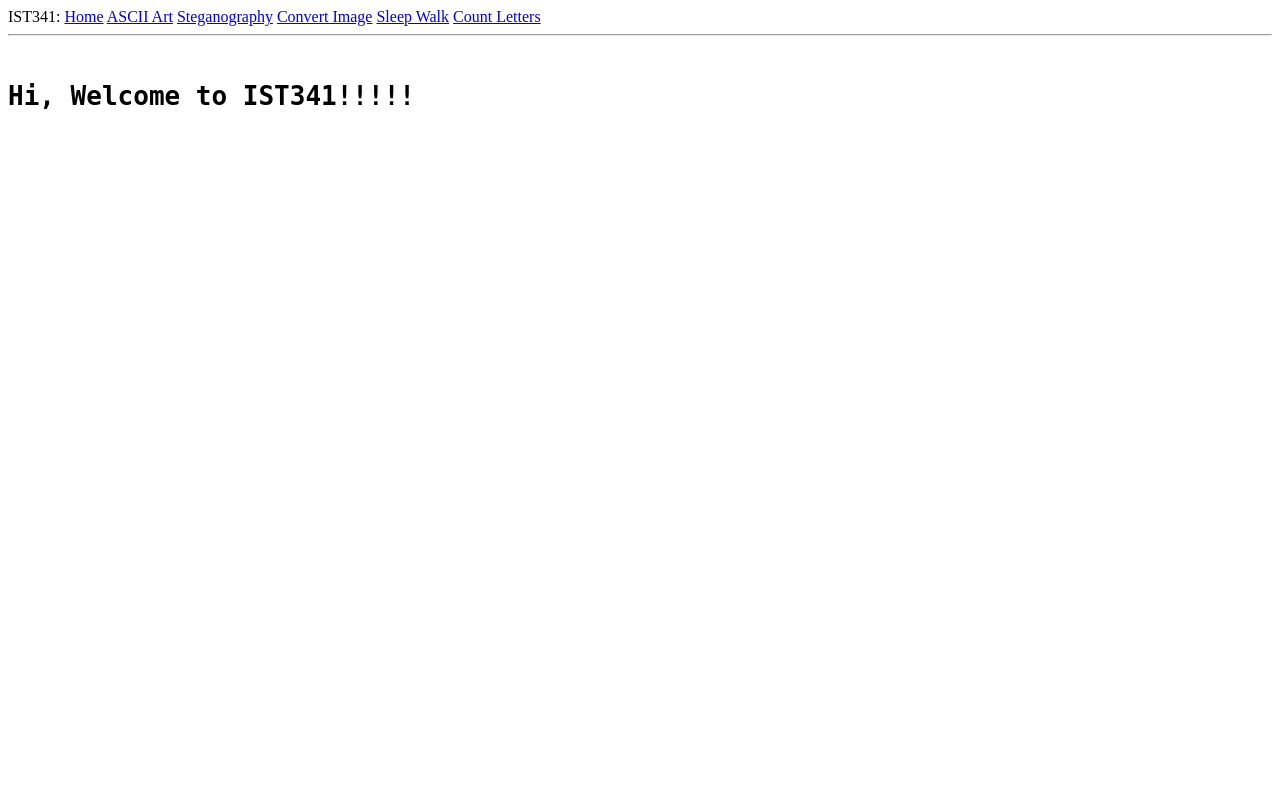
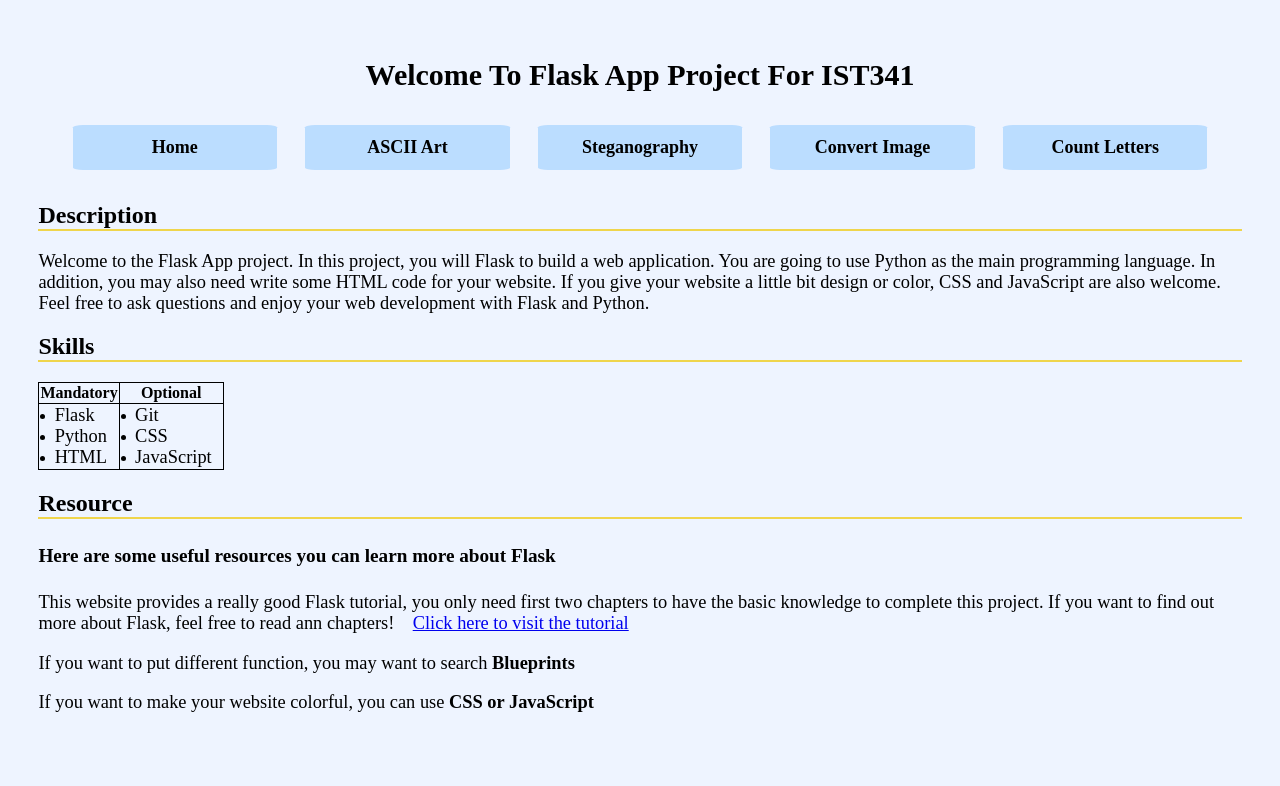
Before and after one commit to cct823/Flask_CoolDesign, a Flask app: page / in a window 1280 px wide. Shown: the top 786 px of the page. Run offline with Flask 2, Linux system fonts and the light colour scheme.

Commit message:
Home page CSS completed

```diff
--- /dev/null
+++ b/project/static/css/base.css
@@ -0,0 +1,32 @@
+h1{
+    text-align: center;
+    font-size: 30px
+}
+
+nav > a{
+
+    display: inline-block;
+    margin: 1%;
+    /* margin-right: 5%;
+    margin-left: 5%; */
+    width:15%;
+    text-align: center;
+    color: #000000;
+    background-color:#bbddff;
+    border-radius: 5%;
+    padding: 1%;
+    text-decoration: none;
+    font-weight: bold;
+    font-size: 18px
+}
+
+body{
+    background-color: #eef4ff;
+    padding: 1%;
+    margin: 2%;
+}
+
+nav{
+    width: 100%;
+    text-align: center;
+}
--- /dev/null
+++ b/project/static/css/index.css
@@ -0,0 +1,43 @@
+
+
+
+body{
+    background-color: #eef4ff;
+    /* padding: 1%; */
+    margin: 2%;
+}
+
+h2{
+    font-size: 24px;
+    text-align: left;
+    border-width: 2px;
+    border-bottom-style: solid;
+    font-weight: Italic bold;
+    border-bottom-color: #efd54c;
+}
+
+table, th, td {
+    border: 1px solid black;
+    border-collapse: collapse;
+}
+
+th{
+    text-align: center;
+}
+
+p{
+    display: block;
+}
+
+p, li{
+    font-size: 115%;
+}
+
+h4{
+    font-size: 120% ;
+}
+
+li>span {
+    position: relative;
+    left: -10px;
+  }
--- a/project/templates/base.html
+++ b/project/templates/base.html
@@ -1,25 +1,26 @@
+<!DOCTYPE html>
+<html lang="en">
 
-<html>
-    <head>
-{#        if statement make sure there is title when you forget to return title in route.py#}
-        {% if title %}
-        <title>{{ title }} - IST341_Flask Project</title>
-        {% else %}
-        <title> Welcome to IST341_Flask Project</title>
-        {% endif %}
+<head>
+    <title>Flask App Project</title>
+    <!-- <link rel="stylesheet" href="{{ url_for('static', filename='css/base.css') }}" /> -->
+    <link rel="stylesheet" href="../static/css/base.css" />
 
-    </head>
-    <body>
-        <div>IST341:
+</head>
+
+<body>
+    <header>
+        <h1>Welcome To Flask App Project For IST341 </h1>
+        <nav>
             <a href="/index">Home</a>
             <a href="/printRect">ASCII Art</a>
             <a href="/desteg">Steganography</a>
             <a href="/image">Convert Image</a>
-            <a href="/sleepwalk">Sleep Walk</a>
             <a href="/countalpha">Count Letters</a>
-        </div>
+        </nav>
+    </header>
 
-        <hr>
-        {% block content %}{% endblock %}
-    </body>
+    {% block content %}{% endblock %}
+</body>
+
 </html>
--- /dev/null
+++ b/project/templates/css/index.css
@@ -0,0 +1,4 @@
+h2{
+    background-color: #000000;
+    color: #ffffff;
+}
--- a/project/templates/index.html
+++ b/project/templates/index.html
@@ -1,7 +1,62 @@
 {% extends "base.html" %}
 
 {% block content %}
-    <pre>
-        <h1>Hi, {{ user.message }}!</h1>
-    </pre>
+
+<head>
+    <!-- <link rel="stylesheet" href="{{ url_for('static', filename='css/base.css') }}" /> -->
+    <link rel="stylesheet" href="../static/css/index.css" />
+</head>
+
+
+<!-- <h1>Hi, {{ user.message }}!</h1> -->
+
+<body>
+    <section>
+        <h2>Description</h2>
+        <p>Welcome to the Flask App project. In this project, you will Flask to build a web application. You are going
+            to use Python as the main programming language. In addition, you may also need write some HTML code for your
+            website. If you give your website a little bit design or color, CSS and JavaScript are also welcome. Feel
+            free to ask questions and enjoy your web development with Flask and Python. </p>
+    </section>
+    <section>
+        <h2>Skills</h2>
+
+        <table>
+            <tr>
+                <th>Mandatory</th>
+                <th>Optional</th>
+            </tr>
+
+            <tr>
+                <ul>
+                    <td>
+                        <li><span>Flask</span></li>
+                        <li><span>Python</span></li>
+                        <li><span>HTML</span></li>
+                    </td>
+
+                    <td>
+                        <li><span>Git</span></li>
+                        <li><span>CSS</span></li>
+                        <li><span>JavaScript</span></li>
+                    </td>
+                </ul>
+            </tr>
+        </table>
+
+    </section>
+    <section>
+        <h2>Resource</h2>
+        <h4>Here are some useful resources you can learn more about Flask</h4>
+        <p>This website provides a really good Flask tutorial, you only need first two chapters to have the basic
+            knowledge to complete this project. If you want to find out more about Flask, feel free to read ann
+            chapters! &nbsp&nbsp <a
+                href="https://blog.miguelgrinberg.com/post/the-flask-mega-tutorial-part-i-hello-world"> Click here to
+                visit the tutorial</a></li>
+        </p>
+        <p>If you want to put different function, you may want to search <b>Blueprints</b></p>
+        <p>If you want to make your website colorful, you can use <b>CSS or JavaScript</b></p>
+    </section>
+</body>
+
 {% endblock %}
```
Also changed, not shown: project/templates/css/base.css (added, +18 -0 lines), 3 other files.
